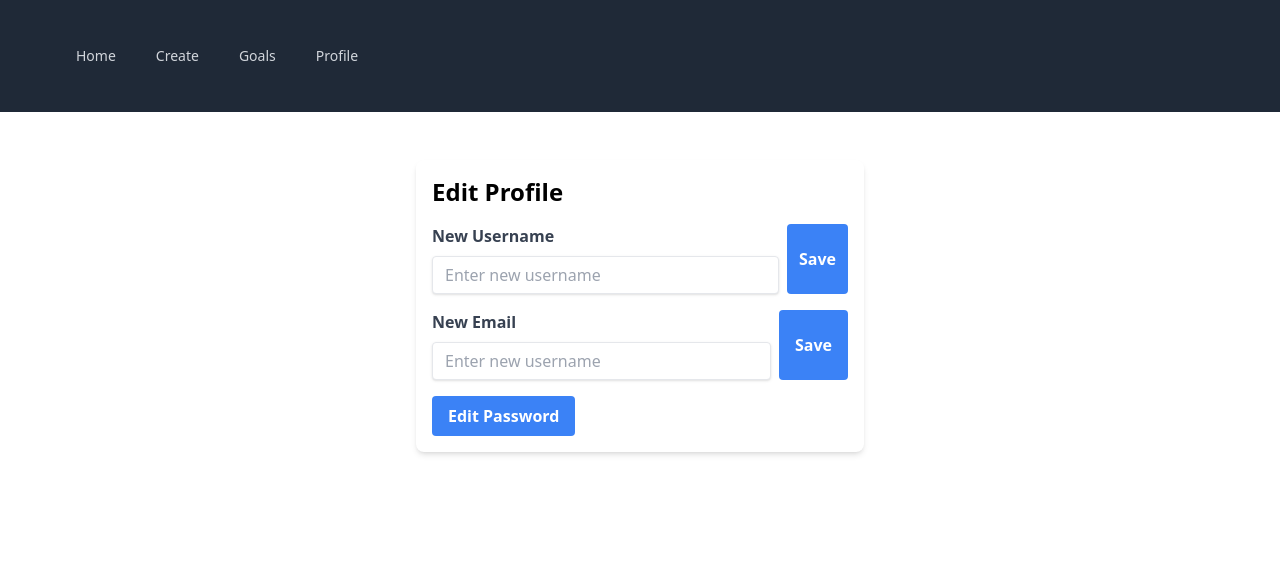
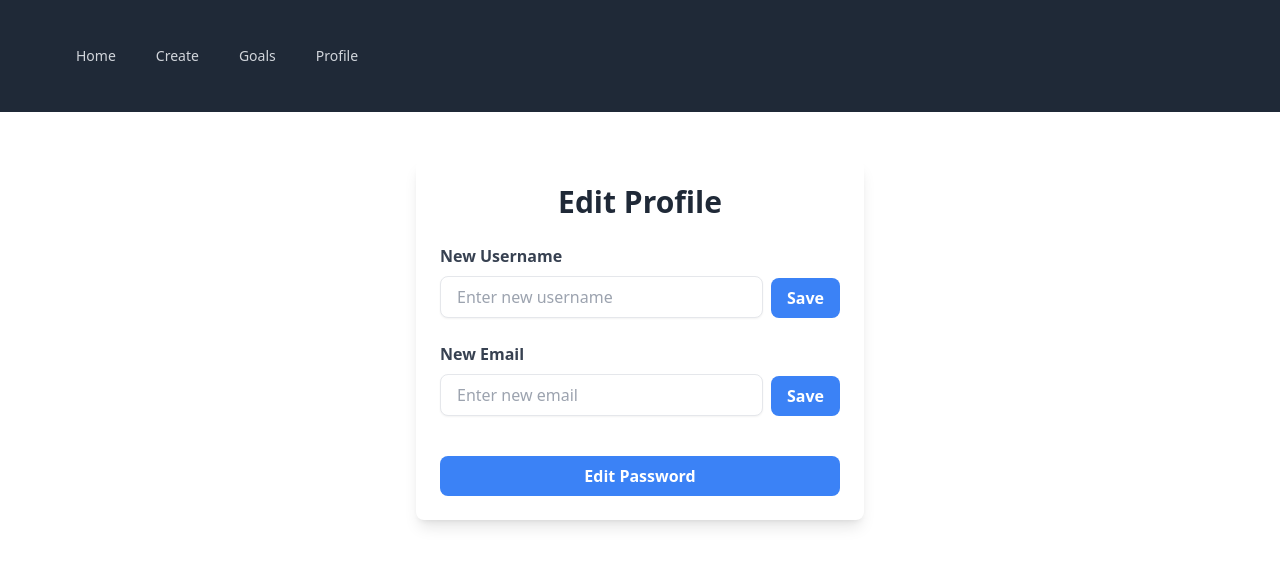
Before and after one commit to jacobgale21/goal_project, a React (Create React App) app in the folder client/: page /editprofile in a window 1280 px wide. Shown: the top 566 px of the page. Built offline with nearby package versions, Linux system fonts and the light colour scheme.

Commit message:
Changed the styling more and changed a feature in the message backend functionality

```diff
--- a/client/src/pages/conversation.js
+++ b/client/src/pages/conversation.js
@@ -48,36 +48,53 @@
   }, [setConversation]);
 
   return (
-    <div>
+    <div className="h-screen flex flex-col">
       <NavBar />
-      <div>
-        <div className="flex flex-col">
+      <div className="flex-grow overflow-y-auto p-4 bg-gray-100">
+        <div className="max-w-lg mx-auto">
           {conversation?.map((chat, i) => (
-            <div key={i} className="flex flex-col py-1">
-              <p className="text-lg">{chat.message}</p>
+            <div
+              key={i}
+              className={`flex ${
+                chat.sender === "You" ? "justify-end" : "justify-start"
+              } mb-2`}
+            >
+              <div
+                className={`px-4 py-2 rounded-lg max-w-xs ${
+                  chat.sender === "You"
+                    ? "bg-blue-500 text-white self-end"
+                    : "bg-white text-gray-700 self-start shadow"
+                }`}
+              >
+                <p className="font-semibold">{chat.sender}</p>
+                <p>{chat.message}</p>
+              </div>
             </div>
           ))}
         </div>
       </div>
-      <div>
+      <div className="bg-white p-4 border-t border-gray-300">
+        <div className="max-w-lg mx-auto flex space-x-4">
           <textarea
             id="message"
-          className="w-full px-3 py-2 border border-black rounded-md focus:outline-none focus:border-blue-500 h-32 resize-none"
+            className="w-full px-3 py-2 border rounded-md focus:outline-none focus:border-blue-500 resize-none"
             placeholder="Enter message"
             value={message}
             onChange={(e) => {
               setMessage(e.target.value);
             }}
+            rows="2"
           />
           <button
-          type="submit"
-          className="w-full bg-blue-500 hover:bg-blue-700 text-white font-bold py-2 px-4 rounded-md focus:outline-none focus:bg-blue-600"
+            type="button"
+            className="bg-blue-500 hover:bg-blue-600 text-white font-bold py-2 px-4 rounded-md focus:outline-none focus:ring-2 focus:ring-blue-400"
             onClick={handleSubmit}
           >
             Send
           </button>
         </div>
       </div>
+    </div>
   );
 }
 
--- a/client/src/pages/editProfile.js
+++ b/client/src/pages/editProfile.js
@@ -58,62 +58,67 @@
     <div>
       <NavBar />
       <div className="container mx-auto mt-8 p-4">
-        <div className="max-w-md mx-auto bg-white shadow-md rounded-lg overflow-hidden">
-          <form className="p-4">
-            <h1 className="text-2xl font-semibold mb-4">Edit Profile</h1>
+        <div className="max-w-md mx-auto bg-white shadow-lg rounded-lg overflow-hidden">
+          <form className="p-6">
+            <h1 className="text-3xl font-bold mb-6 text-center text-gray-800">
+              Edit Profile
+            </h1>
 
-            <div className="flex mb-4">
-              <div className="w-full mr-2">
+            <div className="mb-6 flex items-end">
+              <div className="flex-grow mr-2">
                 <label
                   htmlFor="username"
-                  className="block text-gray-700 font-bold mb-2"
+                  className="block text-gray-700 font-semibold mb-2"
                 >
                   New Username
                 </label>
                 <input
                   type="text"
                   id="username"
-                  className="w-full px-3 py-2 border rounded shadow appearance-none text-gray-700 leading-tight focus:outline-none focus:shadow-outline"
+                  className="w-full px-4 py-2 border rounded-lg shadow-sm text-gray-700 focus:outline-none focus:ring-2 focus:ring-blue-400"
                   placeholder="Enter new username"
                   value={username}
                   onChange={(e) => setUsername(e.target.value)}
                 />
               </div>
               <button
-                type="submit"
-                className="px-3 py-2 bg-blue-500 hover:bg-blue-600 text-white font-bold  rounded focus:outline-none focus:shadow-outline"
+                type="button"
+                className="h-full bg-blue-500 hover:bg-blue-600 text-white font-bold py-2 px-4 rounded-lg focus:outline-none focus:ring-2 focus:ring-blue-400"
                 onClick={handleUsername}
               >
                 Save
               </button>
             </div>
-            <div className="flex mb-4">
-              <div className="w-full mr-2">
+
+            <div className="mb-6 flex items-end">
+              <div className="flex-grow mr-2">
                 <label
-                  htmlFor="username"
-                  className="block text-gray-700 font-bold mb-2"
+                  htmlFor="email"
+                  className="block text-gray-700 font-semibold mb-2"
                 >
                   New Email
                 </label>
                 <input
-                  type="text"
-                  id="username"
-                  className="w-full px-3 py-2 border rounded shadow appearance-none text-gray-700 leading-tight focus:outline-none focus:shadow-outline"
-                  placeholder="Enter new username"
+                  type="email"
+                  id="email"
+                  className="w-full px-4 py-2 border rounded-lg shadow-sm text-gray-700 focus:outline-none focus:ring-2 focus:ring-blue-400"
+                  placeholder="Enter new email"
                   value={email}
                   onChange={(e) => setEmail(e.target.value)}
                 />
               </div>
               <button
-                type="submit"
-                className="bg-blue-500 hover:bg-blue-600 text-white font-bold py-2 px-4 rounded focus:outline-none focus:shadow-outline"
+                type="button"
+                className="h-full bg-blue-500 hover:bg-blue-600 text-white font-bold py-2 px-4 rounded-lg focus:outline-none focus:ring-2 focus:ring-blue-400"
                 onClick={handleEmail}
               >
                 Save
               </button>
             </div>
+
             <button
-              className="bg-blue-500 hover:bg-blue-600 text-white font-bold py-2 px-4 rounded focus:outline-none focus:shadow-outline"
+              type="button"
+              className="w-full bg-blue-500 hover:bg-blue-600 text-white font-bold py-2 rounded-lg focus:outline-none focus:ring-2 focus:ring-blue-400 mt-4"
               onClick={editPass}
             >
               Edit Password
--- a/client/src/pages/goalspage.js
+++ b/client/src/pages/goalspage.js
@@ -123,16 +123,16 @@
                     Edit Goal
                   </button>
                   <button
-                    onClick={() => complete(goal._id)}
-                    className="bg-yellow-500 hover:bg-yellow-600 text-white font-bold py-2 px-4 rounded-lg transition-colors"
-                  >
-                    Goal Completed
-                  </button>
-                  <button
                     onClick={() => progress(goal._id)}
                     className="bg-purple-500 hover:bg-purple-600 text-white font-bold py-2 px-4 rounded-lg transition-colors"
                   >
                     View Progress
+                  </button>
+                  <button
+                    onClick={() => complete(goal._id)}
+                    className="bg-red-500 hover:bg-red-600 text-white font-bold py-2 px-4 rounded-lg transition-colors"
+                  >
+                    Goal Completed
                   </button>
                 </div>
               </div>
```
Also changed, not shown: 2 other files (tests, documents, lock files or other folders). Lines whose indentation alone changed are shown as unchanged.
